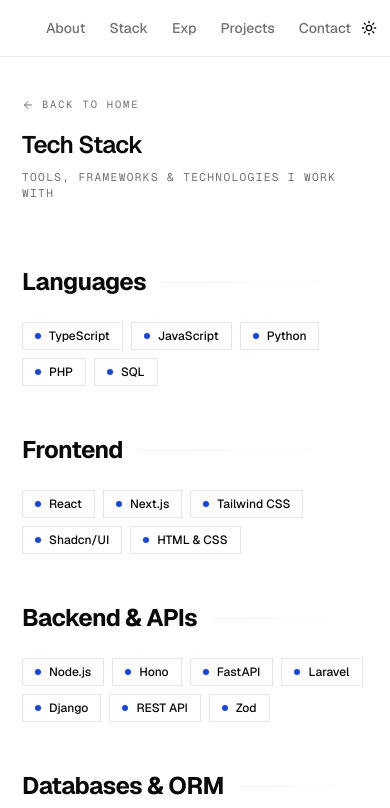
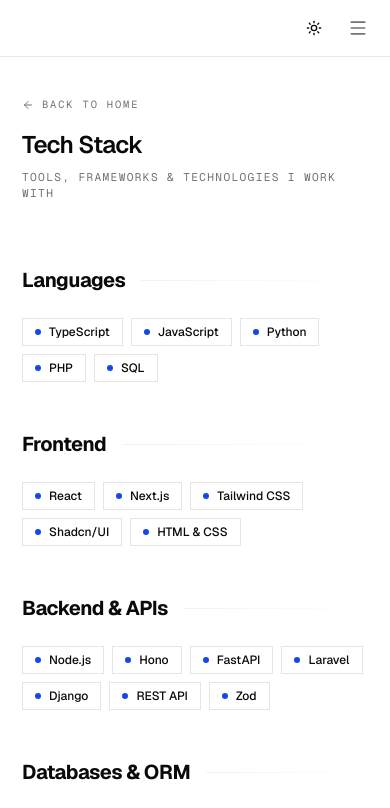
Before and after one commit to Nethaiah/nethaiah_portfolio, a Next.js app: page /stack in a window 390 px wide. Shown: the top 808 px of the page. Built offline with nearby package versions, Linux system fonts and the light colour scheme.

Commit message:
Mobile responsiveness

```diff
--- a/src/app/globals.css
+++ b/src/app/globals.css
@@ -122,7 +122,7 @@
     @apply border-border outline-ring/50;
   }
   body {
-    @apply bg-background text-foreground;
+    @apply bg-background text-foreground overflow-x-hidden;
   }
   html {
     @apply font-sans;
@@ -133,7 +133,8 @@
   .portfolio-col {
     margin-inline: auto;
     width: min(100%, 42rem);
-    padding-inline: 1.375rem;
+    padding-left: max(1.375rem, env(safe-area-inset-left));
+    padding-right: max(1.375rem, env(safe-area-inset-right));
   }
 
   .portfolio-section {
--- a/src/app/layout.tsx
+++ b/src/app/layout.tsx
@@ -18,6 +18,12 @@
   title: "Nethaiah | Jomar Maestro",
   description:
     "Full-stack developer focused on building high-quality web applications with AI integration. Based in Laguna, PH.",
+};
+
+export const viewport = {
+  width: "device-width",
+  initialScale: 1,
+  viewportFit: "cover",
 };
 
 export default function RootLayout({
--- a/src/components/hero-brand.tsx
+++ b/src/components/hero-brand.tsx
@@ -31,7 +31,7 @@
   return (
     <div
       id="hero-brand"
-      className="relative flex min-h-[240px] w-full items-center justify-center overflow-hidden bg-background"
+      className="relative flex min-h-[180px] sm:min-h-[240px] w-full items-center justify-center overflow-hidden bg-background"
     >
       {/* DotField fills the whole hero, faded at top/bottom using mask-image */}
       <div
@@ -60,7 +60,7 @@
       {/* Brand SVG centered with Magnet effect */}
       <div className="relative z-2 text-foreground">
         <Magnet padding={120} magnetStrength={3} wrapperClassName="block">
-          <BrandMark className="w-[160px] h-auto" />
+          <BrandMark className="w-[120px] sm:w-[160px] h-auto" />
         </Magnet>
       </div>
     </div>
--- a/src/components/portfolio-nav.tsx
+++ b/src/components/portfolio-nav.tsx
@@ -4,6 +4,7 @@
 import { cn } from "@/lib/utils";
 import { ThemeToggle } from "@/components/theme-toggle";
 import { BrandMark } from "@/components/brand-mark";
+import { MenuIcon, XIcon } from "lucide-react";
 
 const navLinks = [
   { href: "/#about", label: "about" },
@@ -16,6 +17,7 @@
 export function PortfolioNav() {
   // true when the hero brand section has scrolled out of the viewport
   const [heroOut, setHeroOut] = useState(false);
+  const [mobileMenuOpen, setMobileMenuOpen] = useState(false);
 
   useEffect(() => {
     const hero = document.getElementById("hero-brand");
@@ -48,7 +50,8 @@
           <BrandMark className="block select-none h-5 w-auto" />
         </a>
 
-        <div className="flex items-center gap-6 text-sm font-medium">
+        {/* Desktop Nav */}
+        <div className="hidden md:flex items-center gap-6 text-sm font-medium">
           {navLinks.map((link) => (
             <a
               key={link.href}
@@ -60,10 +63,37 @@
           ))}
         </div>
 
-        <div className="ml-auto flex items-center">
+        <div className="ml-auto flex items-center gap-2">
           <ThemeToggle />
+
+          {/* Mobile Menu Toggle */}
+          <button
+            className="md:hidden p-2 -mr-2 text-muted-foreground hover:text-foreground transition-colors"
+            onClick={() => setMobileMenuOpen(!mobileMenuOpen)}
+            aria-label="Toggle menu"
+          >
+            {mobileMenuOpen ? <XIcon className="w-5 h-5" /> : <MenuIcon className="w-5 h-5" />}
+          </button>
         </div>
       </div>
+
+      {/* Mobile Nav Overlay */}
+      {mobileMenuOpen && (
+        <div className="md:hidden absolute top-full left-0 right-0 bg-background/95 backdrop-blur border-b border-border/80 shadow-lg animate-in slide-in-from-top-2">
+          <div className="flex flex-col py-4 px-6 gap-4">
+            {navLinks.map((link) => (
+              <a
+                key={link.href}
+                href={link.href}
+                className="text-foreground font-medium py-2 border-b border-border/40 capitalize"
+                onClick={() => setMobileMenuOpen(false)}
+              >
+                {link.label}
+              </a>
+            ))}
+          </div>
+        </div>
+      )}
     </nav>
   );
 }
--- a/src/components/section-heading.tsx
+++ b/src/components/section-heading.tsx
@@ -9,7 +9,7 @@
 export function SectionHeading({ title, count, action }: SectionHeadingProps) {
   return (
     <div className="flex items-center gap-4">
-      <h2 className="text-2xl font-bold tracking-tight text-foreground">
+      <h2 className="text-xl sm:text-2xl font-bold tracking-tight text-foreground">
         {title}
       </h2>
       {typeof count === "number" ? (
--- a/src/components/sections/certifications-section.tsx
+++ b/src/components/sections/certifications-section.tsx
@@ -176,7 +176,7 @@
           if (!open) setSelectedCert(null);
         }}
       >
-        <DialogContent className="sm:max-w-3xl max-h-[90vh]">
+        <DialogContent className="w-[95vw] sm:max-w-3xl max-h-[90vh] p-4 sm:p-6">
           <DialogHeader>
             <DialogTitle>{selectedCert?.name}</DialogTitle>
             <DialogDescription>
@@ -188,7 +188,9 @@
               <Image
                 src={selectedCert.file}
                 alt={selectedCert.name}
-                className="w-full rounded-sm"
+                width={1200}
+                height={850}
+                className="w-full h-auto rounded-sm"
               />
             )}
           </div>
--- a/src/components/sections/hero-section.tsx
+++ b/src/components/sections/hero-section.tsx
@@ -39,7 +39,7 @@
 
 export function HeroSection() {
   return (
-    <section id="about" className="portfolio-col pt-8 pb-14">
+    <section id="about" className="portfolio-col pt-6 pb-12 sm:pt-8 sm:pb-14">
       <div className="flex flex-col gap-8">
         <div className="flex flex-col gap-6 sm:flex-row sm:items-start">
           <ProfileAvatar />
--- a/src/components/sections/projects-section.tsx
+++ b/src/components/sections/projects-section.tsx
@@ -155,7 +155,7 @@
                 <div className="proj-date mt-2">{project.date}</div>
               </div>
             </DialogTrigger>
-            <DialogContent className="max-w-4xl sm:max-w-4xl w-[90vw] md:w-[80vw] max-h-[85vh] overflow-y-auto p-6 sm:p-8">
+            <DialogContent className="max-w-4xl sm:max-w-4xl w-[95vw] sm:w-[90vw] md:w-[80vw] max-h-[85vh] overflow-y-auto p-4 sm:p-8">
               <DialogHeader tabIndex={0} className="focus:outline-none">
                 <DialogTitle className="text-2xl font-bold">{project.name}</DialogTitle>
                 <DialogDescription className="text-muted-foreground mt-1">
--- a/src/components/terminal-chatbot.tsx
+++ b/src/components/terminal-chatbot.tsx
@@ -413,7 +413,7 @@
           <>
             <div
               ref={scrollRef}
-              className="flex max-h-[22rem] min-h-[18rem] flex-col gap-3 overflow-y-auto bg-background/80 px-3 py-3 sm:max-h-[28rem]"
+              className="flex max-h-[14rem] min-h-[12rem] flex-col gap-3 overflow-y-auto bg-background/80 px-3 py-3 sm:min-h-[18rem] sm:max-h-[22rem] lg:max-h-[28rem]"
             >
               {messages.map((message) => (
                 <TerminalLines key={message.id} message={message} />
@@ -473,7 +473,9 @@
                   }
                   aria-label="Terminal command"
                   autoComplete="off"
+                  enterKeyHint="send"
                   disabled={isPending}
+                  className="text-base sm:text-sm"
                 />
                 <InputGroupAddon align="inline-end">
                   <InputGroupButton
```
